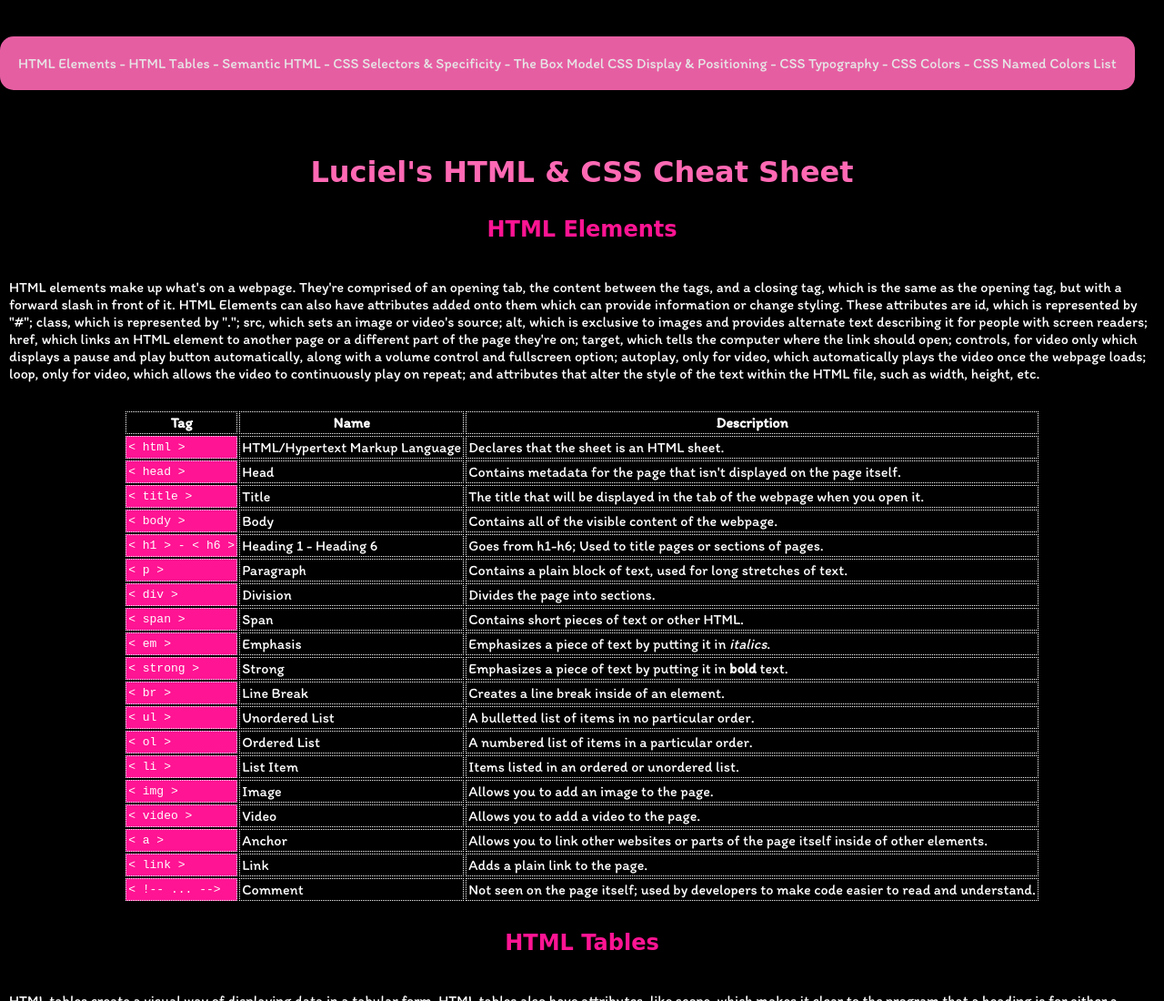
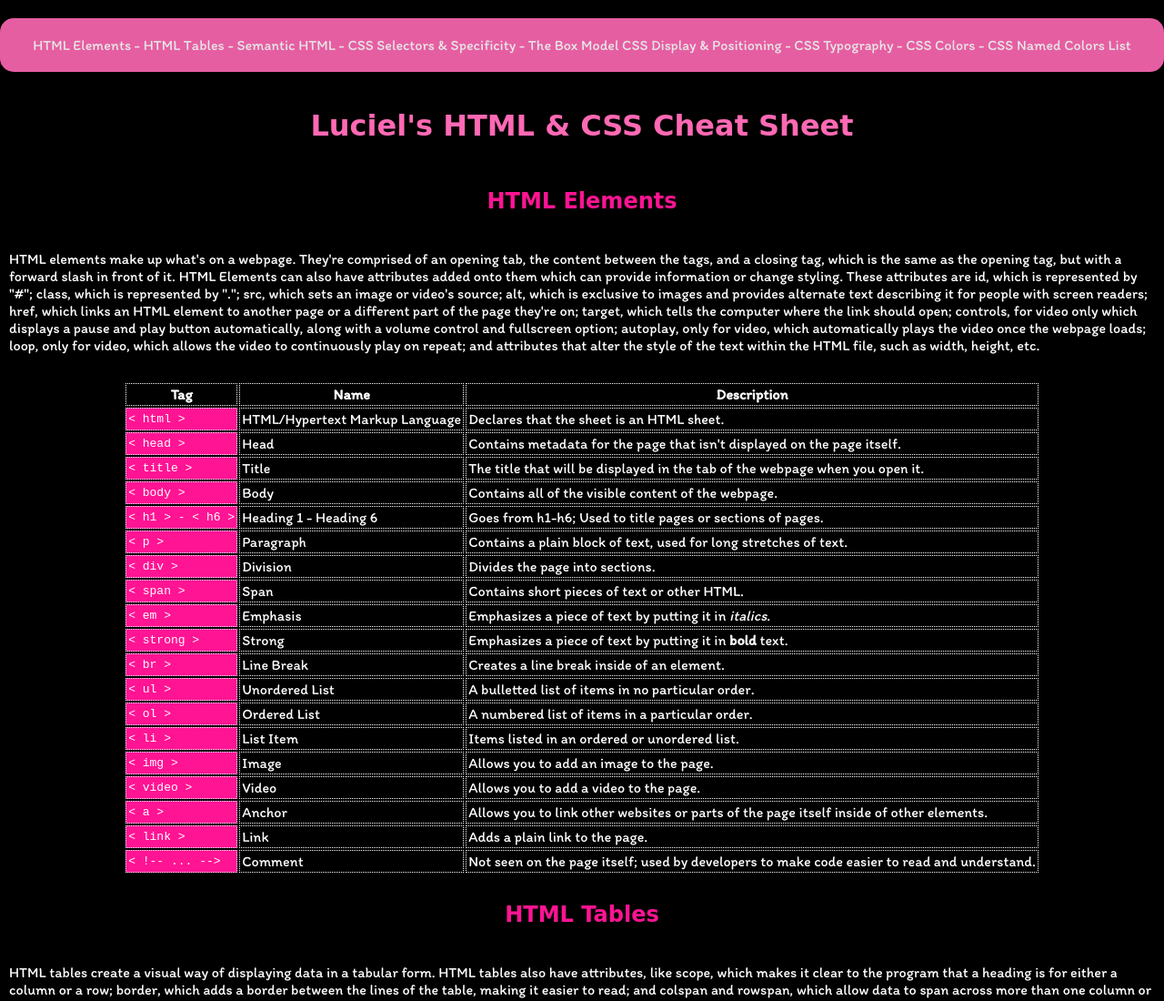
Before and after one commit to vanderloop/html-css-cheat-sheet, a plain HTML site: page index.html in a window 1280 px wide. Shown: the top 1100 px of the page at 91% size. Drawn offline with Linux system fonts and the light colour scheme; a web font is replaced by a local one.

Commit message:
Update styles.css

```diff
--- a/styles.css
+++ b/styles.css
@@ -13,7 +13,7 @@ h1 {
     font-family: 'Matemasie', cursive;
     color: hotpink;
     margin: 20px auto;
-    padding: 150px 0px 0px 0px;
+    padding: 20px;
     text-align: center;
     max-width: 1300px;
     min-width: 550px;
@@ -69,7 +69,6 @@ th {
     padding: 20px;
     max-width: 1300px;
     min-width: 550px;
-    position: fixed;
     opacity: 0.9;
 }
 
```
